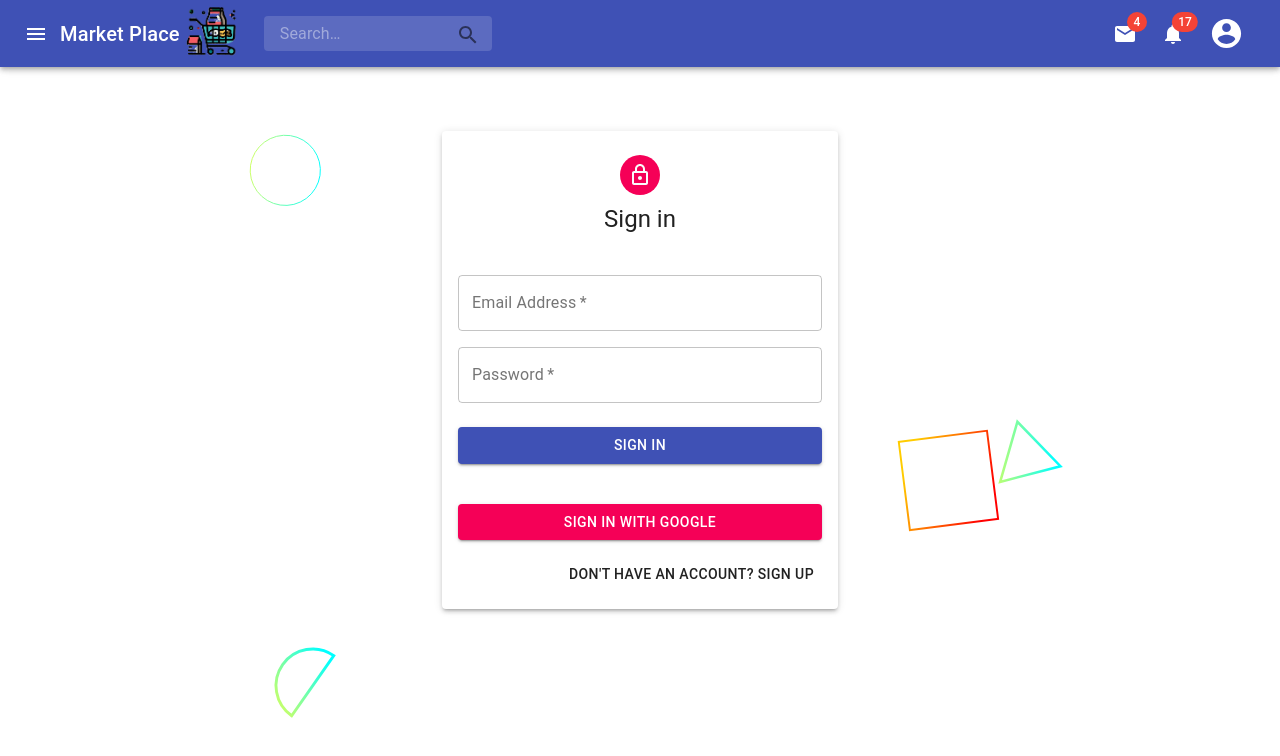
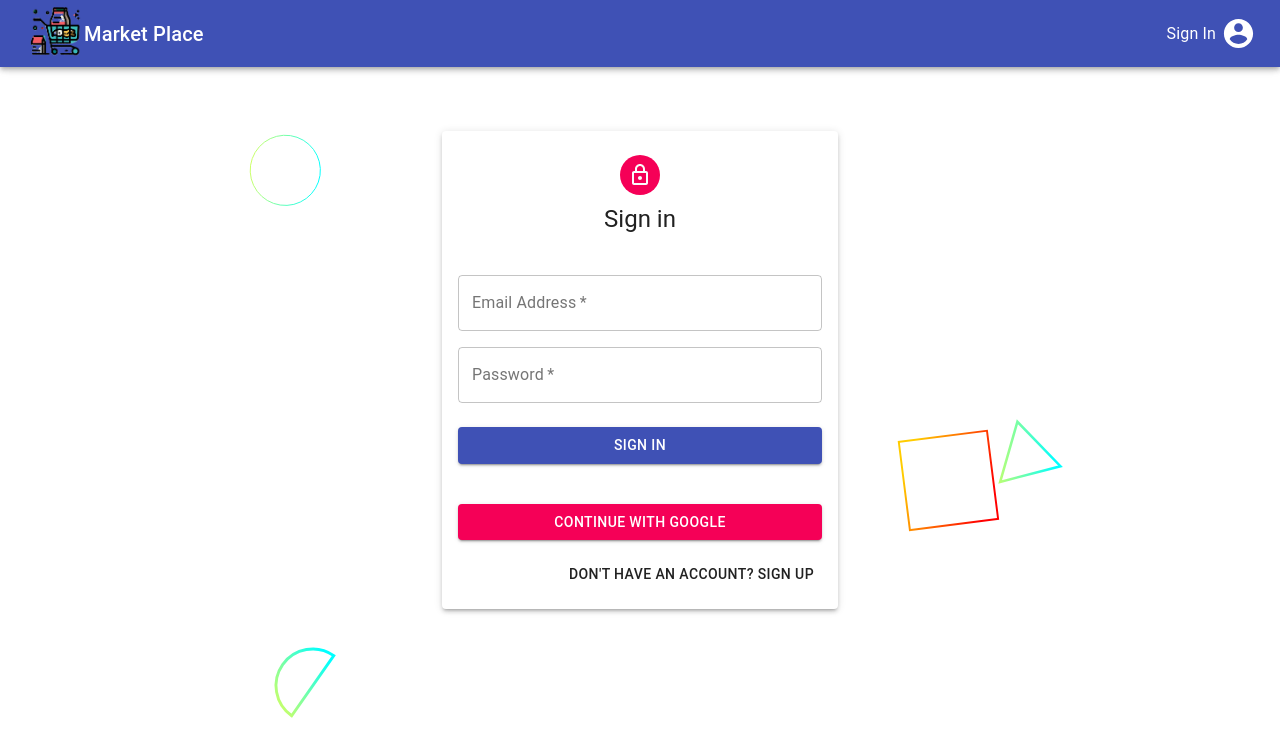
Before and after one commit to vivekr-rawani/Market-Place, a React (Create React App) app: page /auth in a window 1280 px wide. Shown: the top 756 px of the page. Built offline with nearby package versions, Linux system fonts and the light colour scheme.

Commit message:
minor bug fix

```diff
--- a/src/actions/auth.js
+++ b/src/actions/auth.js
@@ -30,10 +30,11 @@ export const signup = (formData, navigate) => async (dispatch) => {
   dispatch({ type: END_LOADING })
 };
 
-export const googleSignIn = (formData,navigate)=> async(dispatch) =>{
+
+export const googleAuth = (formData,navigate)=> async(dispatch) =>{
   try {
     dispatch({ type: START_LOADING })
-    const { data } = await api.googleSignIn(formData)
+    const { data } = await api.googleAuth(formData)
     dispatch({ type: AUTH, data })
     dispatch({ type: END_LOADING })
     navigate('/posts')
@@ -43,16 +44,3 @@ export const googleSignIn = (formData,navigate)=> async(dispatch) =>{
   }
   dispatch({ type: END_LOADING })
 }
-export const googleSignUp = (formData,navigate)=> async(dispatch) =>{
-  try {
-    dispatch({ type: START_LOADING })
-    const { data } = await api.googleSignUp(formData)
-    dispatch({ type: AUTH, data })
-    dispatch({ type: END_LOADING })
-    navigate('/posts')
-  } catch (error) {
-    console.log(error);
-    dispatch({ type: SHOW_ERROR, payload: error.response.data.message  })
-  }
-  dispatch({ type: END_LOADING })
-}
--- a/src/api/index.js
+++ b/src/api/index.js
@@ -21,10 +21,6 @@ export const deletePost = (id) => API.delete(`/posts/${id}`);
 export const signIn = (formData) => API.post('/user/signin', formData);
 export const signUp = (formData) => API.post('/user/signup', formData);
 
-export const googleSignIn = (accessToken) => API.post("/user/signin", {
+export const googleAuth = (accessToken) => API.post("/user/googleAuth", {
     googleAccessToken: accessToken
 })
-
-export const googleSignUp = (accessToken) => API.post("/user/signup", {
-    googleAccessToken: accessToken
-})
--- a/src/components/Auth/Auth.jsx
+++ b/src/components/Auth/Auth.jsx
@@ -1,6 +1,6 @@
 import React, { useState } from 'react';
 import { useDispatch, useSelector } from 'react-redux';
-import { Avatar, Button, Paper, Grid, Typography, Container, Backdrop, CircularProgress } from '@material-ui/core';
+import { Avatar, Button, Paper, Grid, Typography, Container, } from '@material-ui/core';
 import Alert from '@material-ui/lab/Alert';
 
 import { useNavigate } from 'react-router-dom';
@@ -10,12 +10,12 @@ import FileBase from 'react-file-base64'
 import LockOutlinedIcon from '@material-ui/icons/LockOutlined';
 
 // import Icon from './icon';
-import { signin, signup, googleSignIn, googleSignUp } from '../../actions/auth';
-// import { AUTH } from '../../actionConstants';
+import { signin, signup, googleAuth } from '../../actions/auth';
+
 import useStyles from './styles';
 import Input from './Input';
 import BackDrop from '../BackDrop'
-import jwt_decode from 'jwt-decode'
+
 
 const initialState = { firstName: '', lastName: '', email: '', password: '', confirmPassword: '', profilePicture: '' };
 
@@ -33,7 +33,6 @@ const SignUp = () => {
 
   const handleSubmit = (e) => {
     e.preventDefault();
-
     if (isSignup) {
       dispatch(signup(form, navigate));
     } else {
@@ -42,15 +41,9 @@ const SignUp = () => {
   };
 
 
-  function handleGoogleLoginSuccess(tokenResponse) {
-
-    const accessToken = tokenResponse.access_token;
-    console.log(tokenResponse)
-    if (isSignup) {
-      dispatch(googleSignUp(accessToken,navigate))
-    } else {
-      dispatch(googleSignIn(accessToken, navigate))
-    }
+  const handleGoogleLoginSuccess = (tokenResponse) => {
+    const accessToken = tokenResponse.access_token
+    dispatch(googleAuth(accessToken, navigate))
 
   }
   const googleError = (err) => {
@@ -118,7 +111,7 @@ const SignUp = () => {
             {isSignup ? 'Sign Up' : 'Sign In'}
           </Button>
           <Button fullWidth variant="contained" color="secondary" className={classes.submit} onClick={login}>
-            {isSignup ? 'Sign Up ' : 'Sign In '} with Google
+            Continue with Google
           </Button>
 
           <Grid container justifyContent="flex-end">
--- a/src/components/Navbar/Navbar2.jsx
+++ b/src/components/Navbar/Navbar2.jsx
@@ -27,13 +27,16 @@ const Search = styled('div')(({ theme }) => ({
     '&:hover': {
         backgroundColor: alpha(theme.palette.common.white, 0.25),
     },
-    marginRight: theme.spacing(2),
+    marginRight: theme.spacing(),
     marginLeft: 0,
     width: '100%',
     [theme.breakpoints.up('sm')]: {
         marginLeft: theme.spacing(3),
         width: 'auto',
     },
+    [theme.breakpoints.down('xs')] : {
+        display : 'none'
+    }
 }));
 
 const SearchIconWrapper = styled('div')(({ theme }) => ({
@@ -49,7 +52,7 @@ const SearchIconWrapper = styled('div')(({ theme }) => ({
 const StyledInputBase = styled(InputBase)(({ theme }) => ({
     color: 'inherit',
     '& .MuiInputBase-input': {
-        padding: theme.spacing(1, 1, 1, 2),
+        padding: theme.spacing(1, 0, 1, 2),
         paddingLeft: `calc(1em + ${theme.spacing(4)})`,
         transition: theme.transitions.create('width'),
         width: '100%',
@@ -178,7 +181,7 @@ export default function PrimarySearchAppBar() {
                     color="inherit"
 
                 >
-                    <Badge badgeContent={17} color="error">
+                    <Badge badgeContent={0} color="error">
                         <NotificationsIcon />
                     </Badge>
                 </IconButton>
@@ -206,6 +209,37 @@ export default function PrimarySearchAppBar() {
             </MenuItem> */}
         </Menu>
     )
+    if (!user) return (
+        <Box sx={{ flexGrow: 1, mb: 2 }}>
+            <AppBar position="static">
+                <Toolbar>
+
+                    <Typography component={Link} to="/" >
+                        <img src={memories} alt="icon" height="60" />
+
+                    </Typography>
+                    <Typography
+                        className={classes.typography}
+                        variant="h6"
+                        sx={{ color: 'red' }}
+                    >
+                        Market Place
+                    </Typography>
+
+                    <Box sx={{ flexGrow: 1 }} />
+                    <Box >
+
+
+                        <IconButton size="large" edge="end" aria-label="login" color="inherit" component={Link} to="/auth" variant="contained" sx={{ color: 'white' }}>
+                        <Typography component='h6'style={{marginRight : 5}}> Sign In</Typography>
+                            <AccountCircleIcon fontSize='large' />
+
+                        </IconButton>
+                    </Box>
+                </Toolbar>
+            </AppBar>
+        </Box>
+    )
 
     return (
         <Box sx={{ flexGrow: 1, mb: 2 }}>
@@ -221,9 +255,9 @@ export default function PrimarySearchAppBar() {
                         <MenuIcon />
                     </IconButton>
                     <Typography
-                    className={classes.typography}
+                        className={classes.typography}
                         variant="h6"
-                        sx={{ color : 'red' }}
+                        sx={{ color: 'red' }}
                     >
                         Market Place
                     </Typography>
@@ -231,7 +265,7 @@ export default function PrimarySearchAppBar() {
                         <img src={memories} alt="icon" height="60" />
 
                     </Typography>
-                    <Search >
+                    {user && <Search >
                         <StyledInputBase
                             placeholder="Search…"
                             inputProps={{ 'aria-label': 'search' }}
@@ -242,15 +276,15 @@ export default function PrimarySearchAppBar() {
                             </SearchIconWrapper>
                         </IconButton>
 
-                    </Search>
+                    </Search>}
                     <Box sx={{ flexGrow: 1 }} />
                     <Box sx={{ display: { xs: 'none', md: 'flex' } }}>
-                        <IconButton size="large" aria-label="show 4 new mails" color="inherit">
+                        {user && <IconButton size="large" aria-label="show 4 new mails" color="inherit">
                             <Badge badgeContent={4} color="error">
                                 <MailIcon />
                             </Badge>
-                        </IconButton>
-                        <IconButton
+                        </IconButton>}
+                        {user && <IconButton
                             size="large"
                             aria-label="show 17 new notifications"
                             color="inherit"
@@ -258,7 +292,7 @@ export default function PrimarySearchAppBar() {
                             <Badge badgeContent={17} color="error">
                                 <NotificationsIcon />
                             </Badge>
-                        </IconButton>
+                        </IconButton>}
                         {/* <IconButton
               size="large"
               edge="end"
@@ -273,7 +307,7 @@ export default function PrimarySearchAppBar() {
                         {user?.result ? (
                             <Tooltip title="Open settings">
                                 <IconButton onClick={handleProfileMenuOpen} sx={{ p: 0 }}>
-                                    <Avatar alt={user?.result?.name} src={user?.result?.profilePicture} />
+                                    <Avatar alt={user?.result?.name} src={user?.result?.profilePicture} >{user?.result?.name.charAt().toUpperCase()} </Avatar>
                                 </IconButton>
                             </Tooltip>
                         ) : (
```
